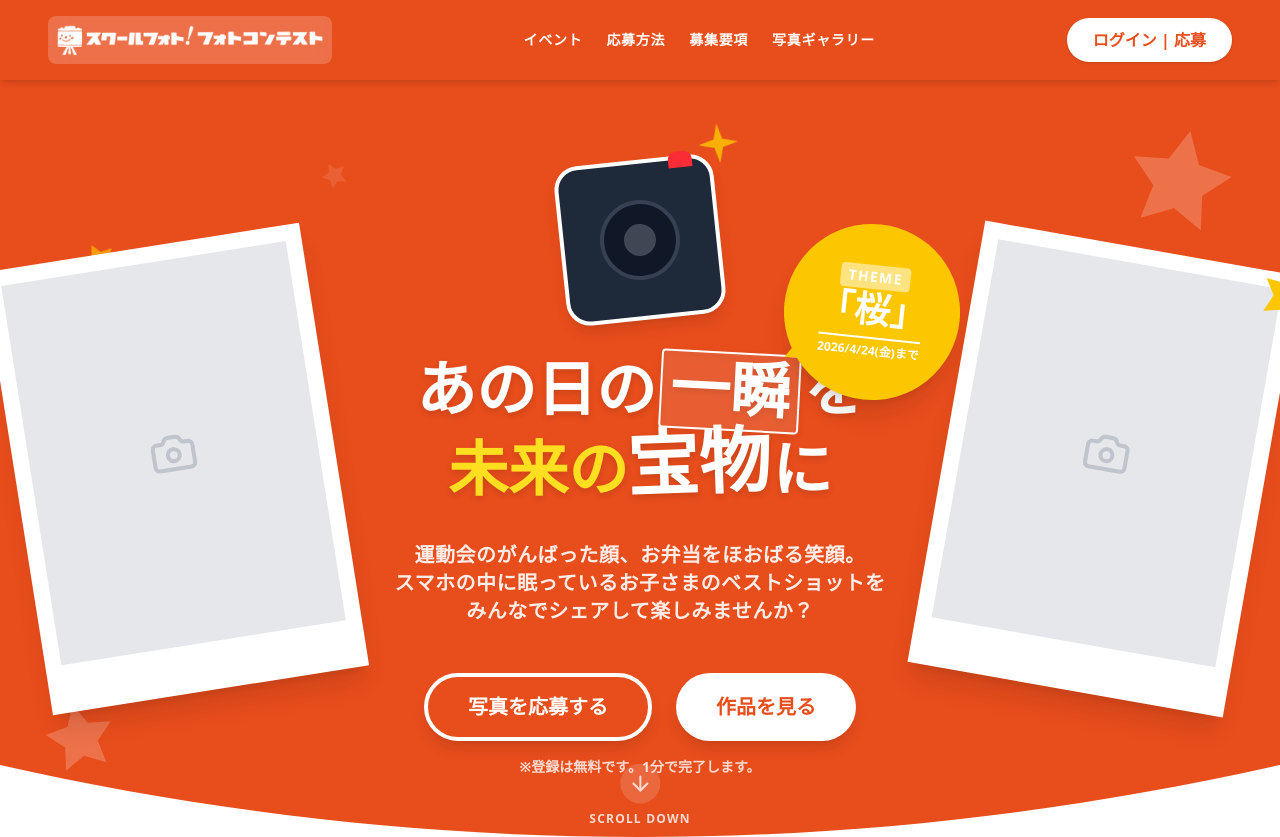
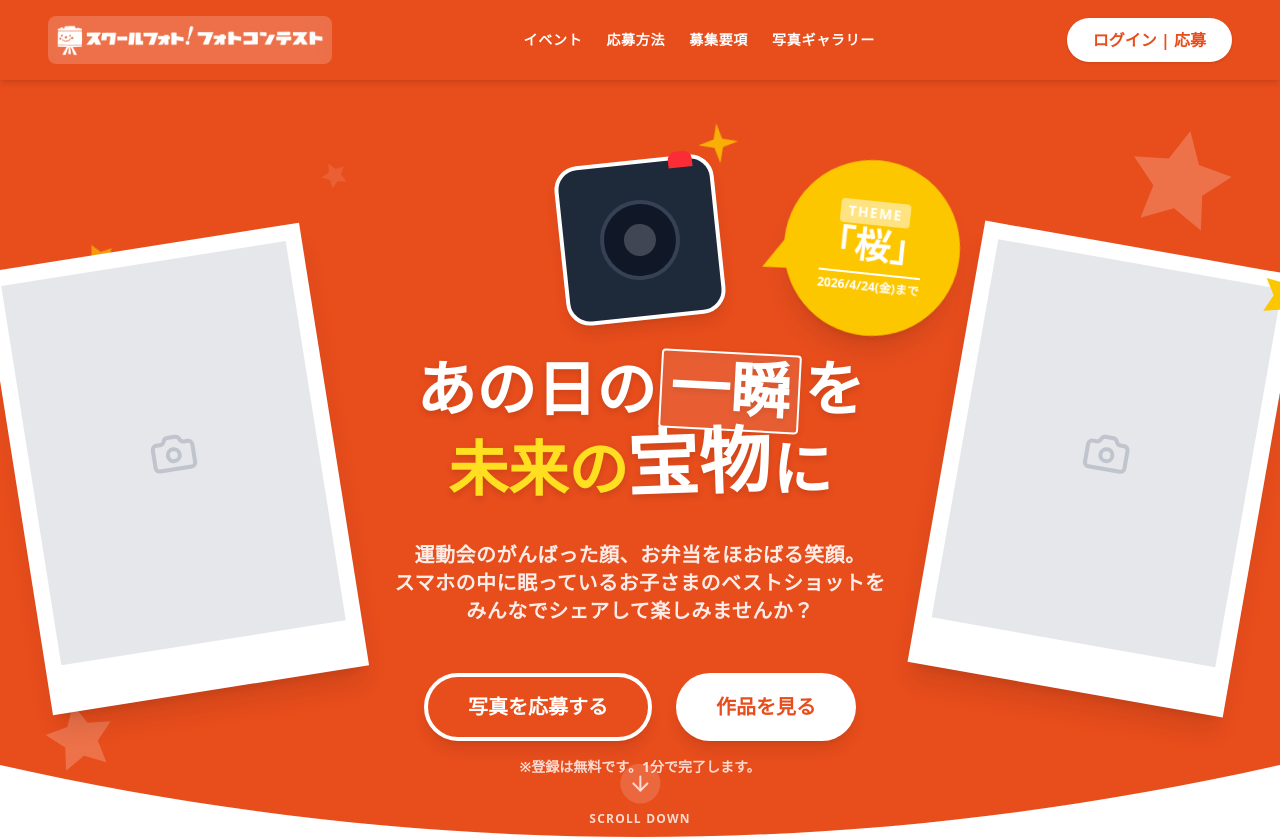
Before and after one commit to Yoshiken-lab/Photocon, a Next.js app in the folder photocon-system/: page /sample-f2 in a window 1280 px wide. Shown: the top 837 px of the page. Built offline with nearby package versions, Linux system fonts and the light colour scheme.

Commit message:
style(sample-f2): Increase badge tail size and adjust position

```diff
--- a/photocon-system/components/f2/HeroF2.tsx
+++ b/photocon-system/components/f2/HeroF2.tsx
@@ -79,13 +79,13 @@ export function HeroF2() {
                         </h1>
 
                         {/* Campaign Badge (Speech Bubble Style) */}
-                        <div className="absolute -top-24 -right-8 md:-top-32 md:-right-24 z-20 transform rotate-6 bg-yellow-400 text-brand-500 p-4 md:p-6 rounded-full shadow-xl flex flex-col items-center justify-center w-32 h-32 md:w-44 md:h-44 animate-bounce-slow">
+                        <div className="absolute -top-32 -right-8 md:-top-48 md:-right-24 z-20 transform rotate-6 bg-yellow-400 text-brand-500 p-4 md:p-6 rounded-full shadow-xl flex flex-col items-center justify-center w-32 h-32 md:w-44 md:h-44 animate-bounce-slow">
                             <span className="text-xs md:text-sm font-bold tracking-widest bg-white/50 px-2 py-0.5 rounded mb-1 relative z-10">THEME</span>
                             <span className="text-2xl md:text-4xl font-bold font-maru leading-none mb-1 relative z-10">「桜」</span>
                             <span className="text-[10px] md:text-xs font-bold border-t-2 border-brand-500/30 pt-1 mt-1 relative z-10">2026/4/24(金)まで</span>
 
-                            {/* Speech Bubble Tail (Small Triangle) */}
-                            <div className="absolute bottom-7 left-1 w-0 h-0 border-t-[24px] border-t-yellow-400 border-x-[12px] border-x-transparent rotate-[60deg]"></div>
+                            {/* Speech Bubble Tail (Large Triangle) */}
+                            <div className="absolute bottom-10 -left-6 w-0 h-0 border-t-[72px] border-t-yellow-400 border-x-[36px] border-x-transparent rotate-[60deg]"></div>
                         </div>
                     </div>
 
```
